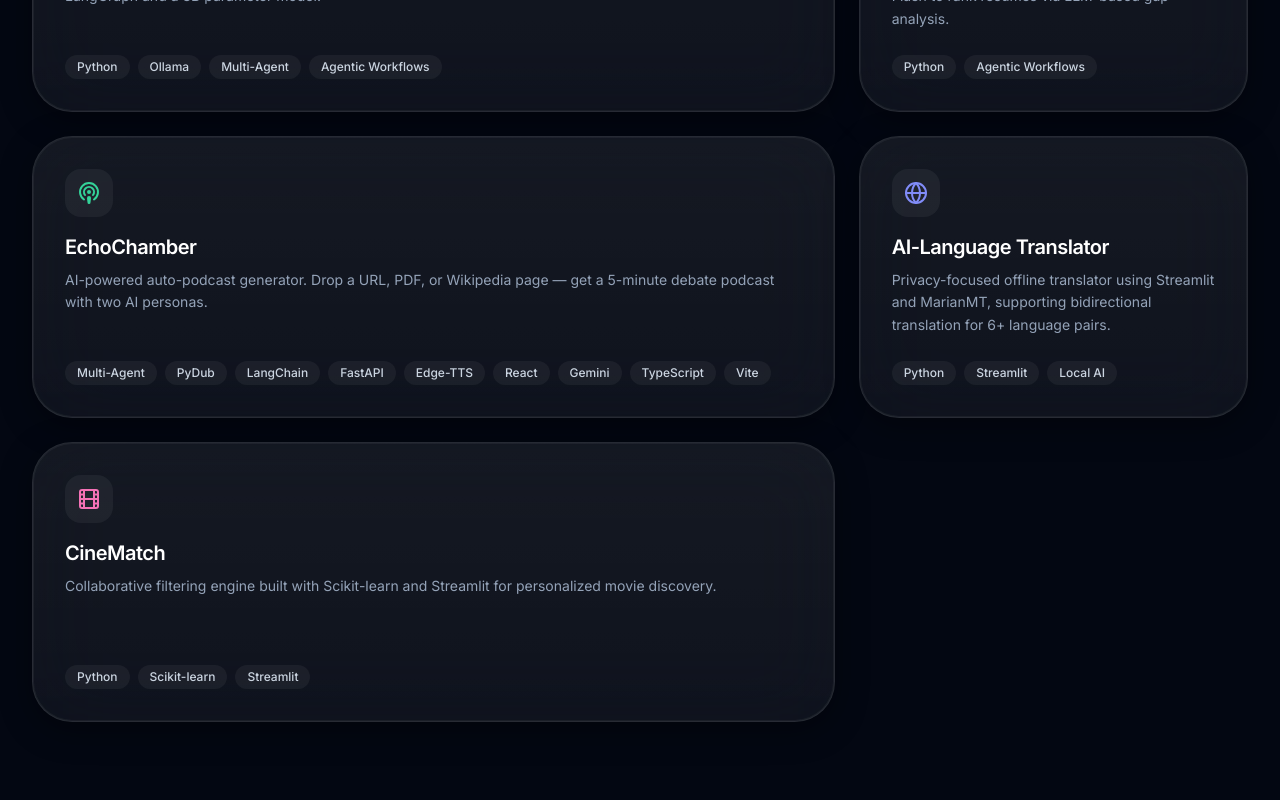
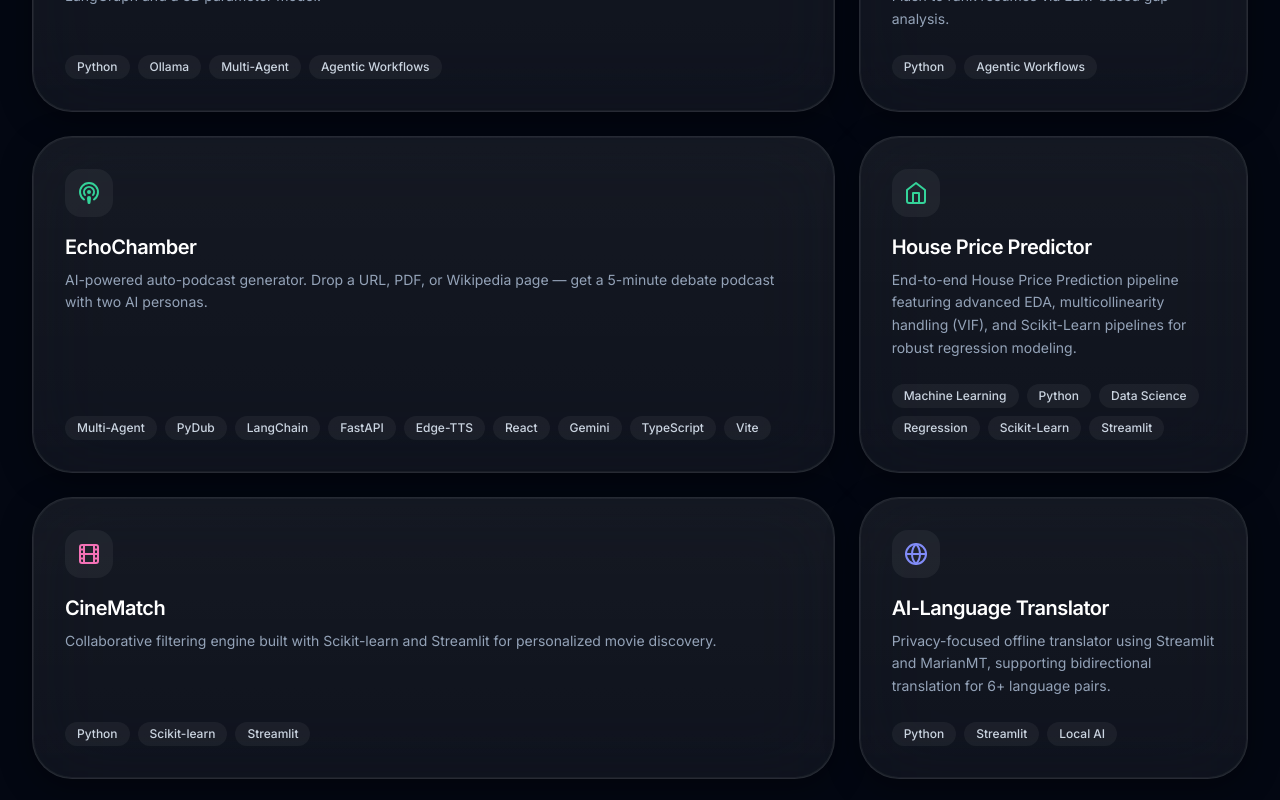
Before and after one commit to Swapnil-bo/Portfolio, a Next.js app: page / in a window 1280 px wide. Shown: the part 1860-2660 px from the top of the page. Built offline with nearby package versions, Linux system fonts and the light colour scheme.

Commit message:
feat: add House Price Predictor project to BentoGrid

```diff
--- a/src/components/sections/bento-projects.tsx
+++ b/src/components/sections/bento-projects.tsx
@@ -3,7 +3,7 @@
 import { useState } from "react";
 import { motion, AnimatePresence } from "framer-motion";
 import { GlassCard } from "@/components/ui/glass-card";
-import { Mic, MessageSquare, Briefcase, Film, Github, ExternalLink, Network, Globe, Waypoints, Podcast } from "lucide-react";
+import { Mic, MessageSquare, Briefcase, Film, Github, ExternalLink, Network, Globe, Waypoints, Podcast, Home } from "lucide-react";
 
 const CATEGORIES = ["All", "Agentic AI", "Local LLMs", "Machine Learning", "Full-Stack"];
 
@@ -83,6 +83,15 @@ const projects = [
         icon: <Film className="h-6 w-6 text-pink-400" />,
         className: "md:col-span-2 md:row-span-1",
         href: "https://github.com/Swapnil-bo/Movie-Recommendation-System",
+    },
+    {
+        title: "House Price Predictor",
+        category: "Machine Learning",
+        description: "End-to-end House Price Prediction pipeline featuring advanced EDA, multicollinearity handling (VIF), and Scikit-Learn pipelines for robust regression modeling.",
+        tags: ["Machine Learning", "Python", "Data Science", "Regression", "Scikit-Learn", "Streamlit"],
+        icon: <Home className="h-6 w-6 text-emerald-400" />,
+        className: "md:col-span-1 md:row-span-1 border-emerald-500/20",
+        href: "https://github.com/Swapnil-bo/House-Price-Predictor",
     },
     {
         title: "AI-Language Translator",
```
